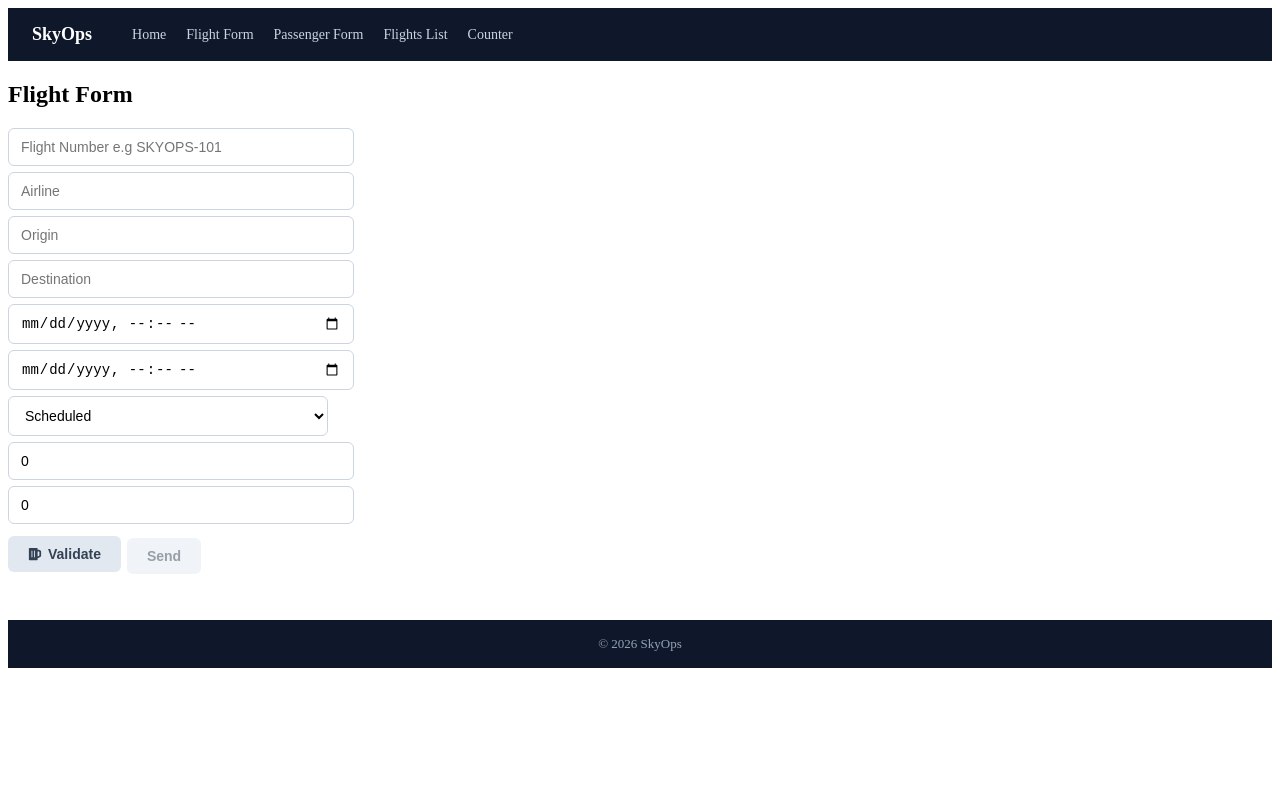
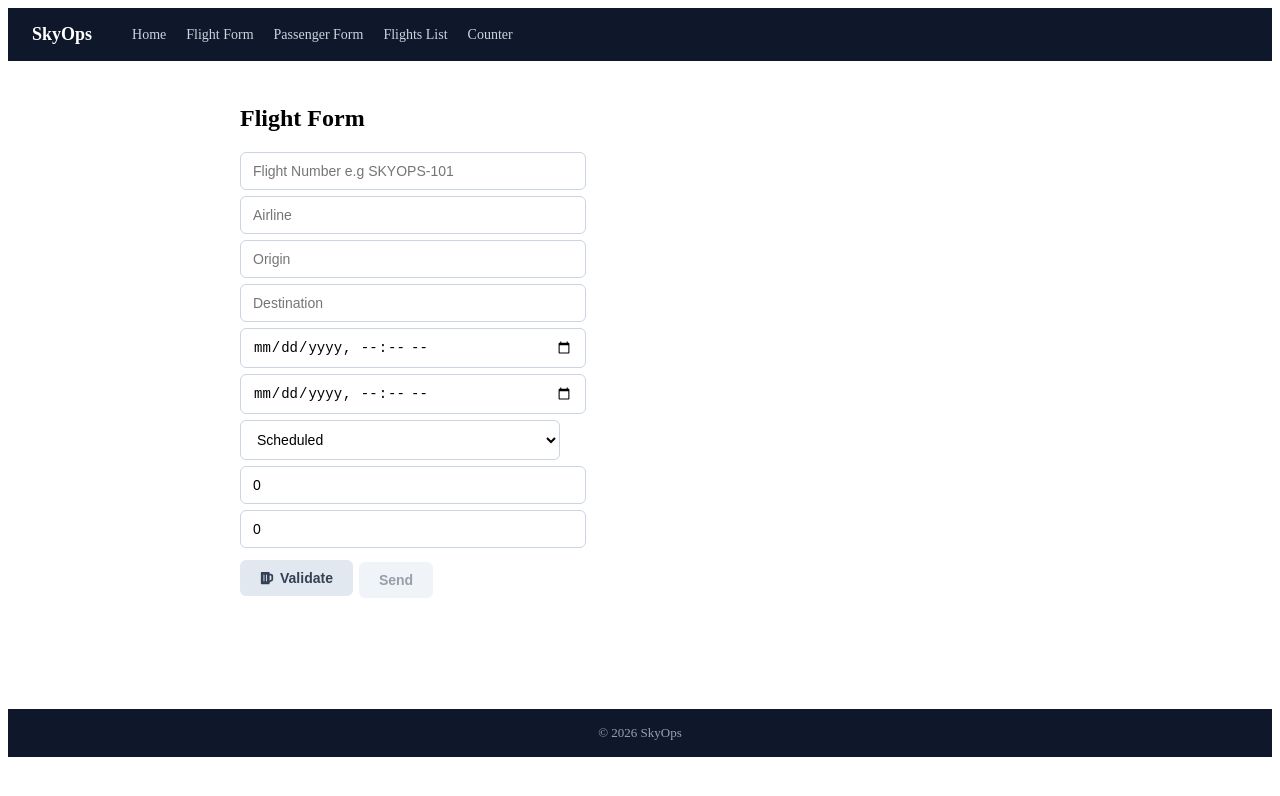
Before and after one commit to Adam-hash-a11y/skyops-forms, a React (Vite) app: page /flight in a window 1280 px wide. Shown: the top 796 px of the page. Built offline with nearby package versions, Linux system fonts and the light colour scheme.

Commit message:
feat: style RootLayout with styled-components

```diff
--- a/src/components/rootLayout/RootLayout.tsx
+++ b/src/components/rootLayout/RootLayout.tsx
@@ -1,12 +1,22 @@
 import { Outlet } from "react-router-dom";
+import styled from "styled-components";
 import { Header } from "../header/Header";
 import { Footer } from "../footer/Footer";
+
+const Main = styled.main`
+  min-height: 70vh;
+  padding: 24px;
+  max-width: 800px;
+  margin: 0 auto;
+`;
 
 export const RootLayout = () => {
   return (
     <>
       <Header />
-      <Outlet />
+      <Main>
+        <Outlet />
+      </Main>
       <Footer />
     </>
   );
```
